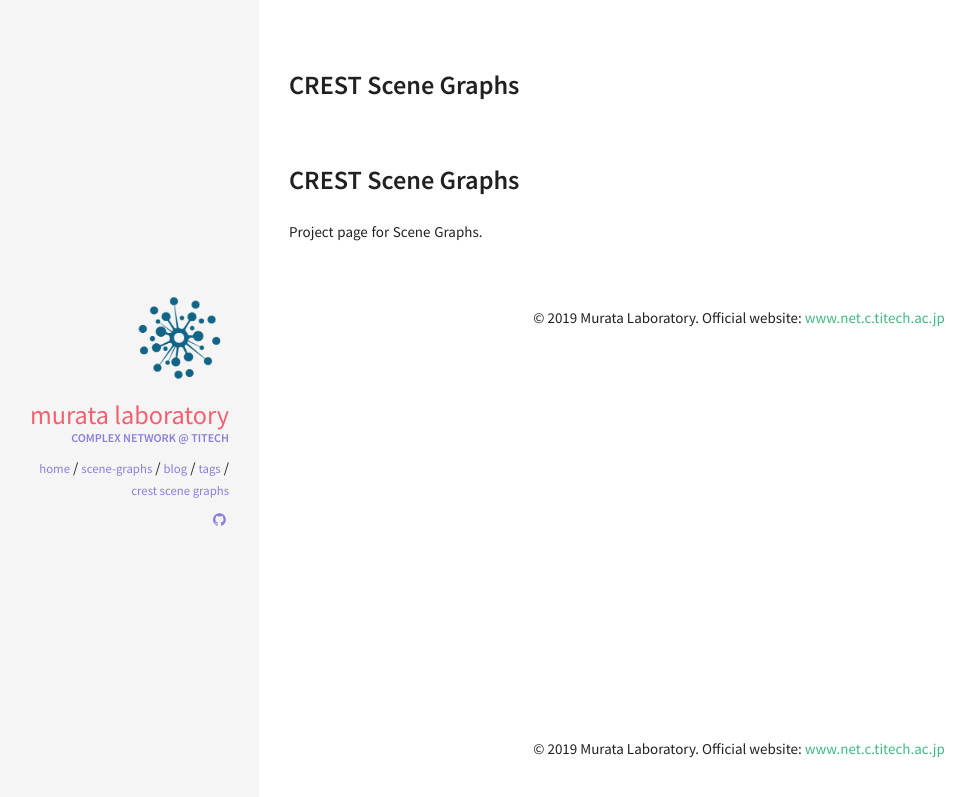
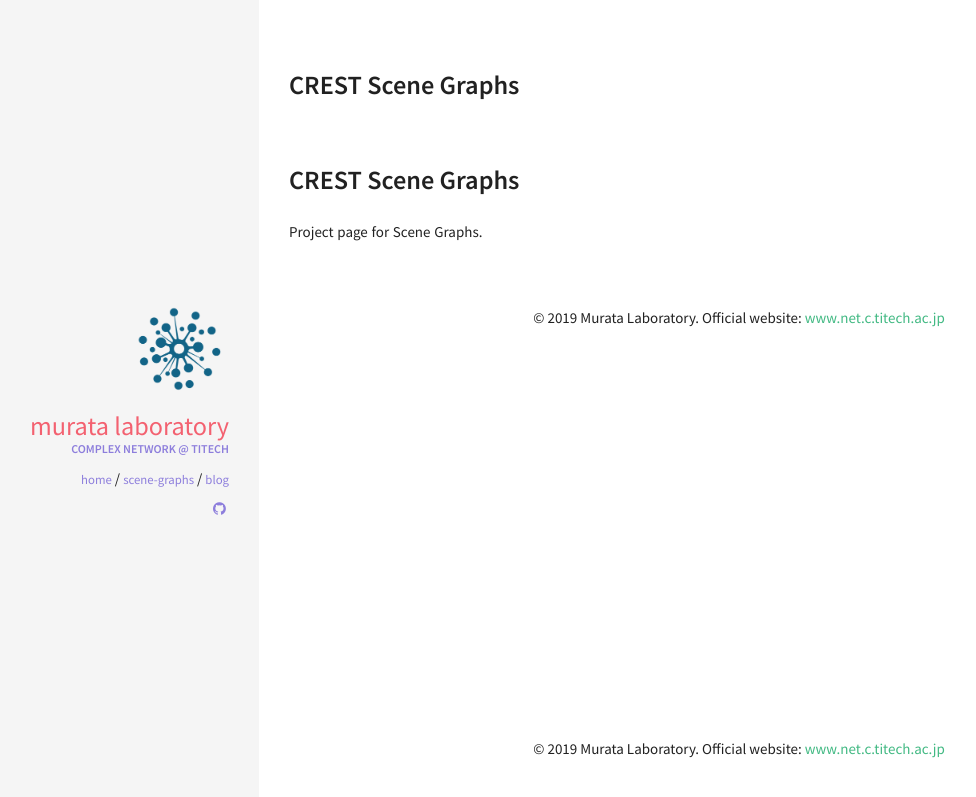
Before and after one commit to net-titech/scene-graph-review, a Jekyll site: the page built from docs/readme.md, in a window 1280 px wide. Shown: the top 797 px of the page, without its empty margins (61-1037 px from the left). Built offline with Jekyll 4.4.1, drawn with Linux system fonts in a browser that asks for light colours; our own code applies the rules of GitHub Pages for plain Markdown files.

Commit message:
Fixed navigation

```diff
--- a/docs/_includes/sidebar.html
+++ b/docs/_includes/sidebar.html
@@ -15,11 +15,14 @@
       <li class="nav-item">
         <a href="{{ site.url }}/scene-graph-review">Scene-Graphs</a>
       </li>
-      {% for page in site.pages %} {% if page.title %}
       <li class="nav-item">
+        <a href="{{ site.url }}/scene-graph-review/blog">blog</a>
+      </li>
+      <!-- {% for page in site.pages %} {% if page.title %} -->
+      <!-- <li class="nav-item">
         <a href="{{ site.url }}{{ page.url }}">{{ page.title }}</a>
-      </li>
-      {% endif %} {% endfor %}
+      </li> -->
+      <!-- {% endif %} {% endfor %} -->
     </ul>
   </nav>
   {% include social-links.html %}
```
Also changed, not shown: 1 other file.
